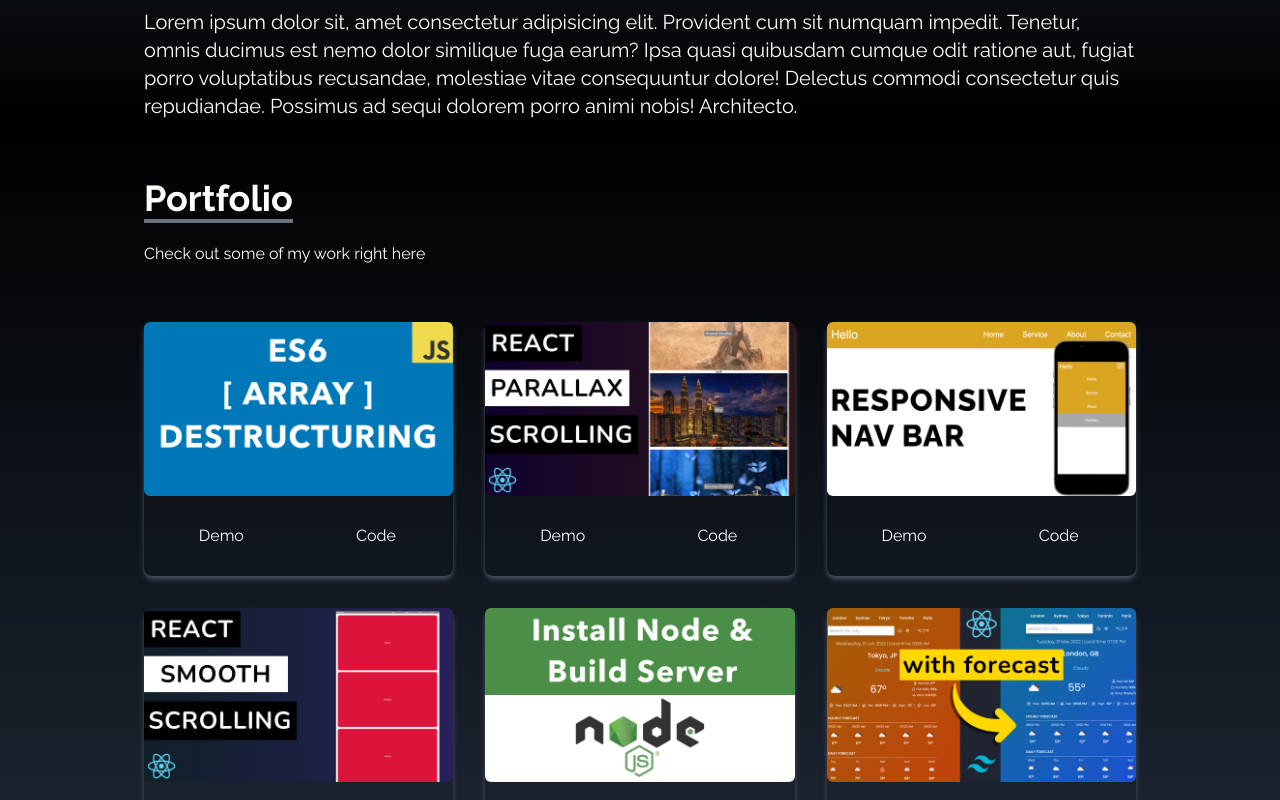
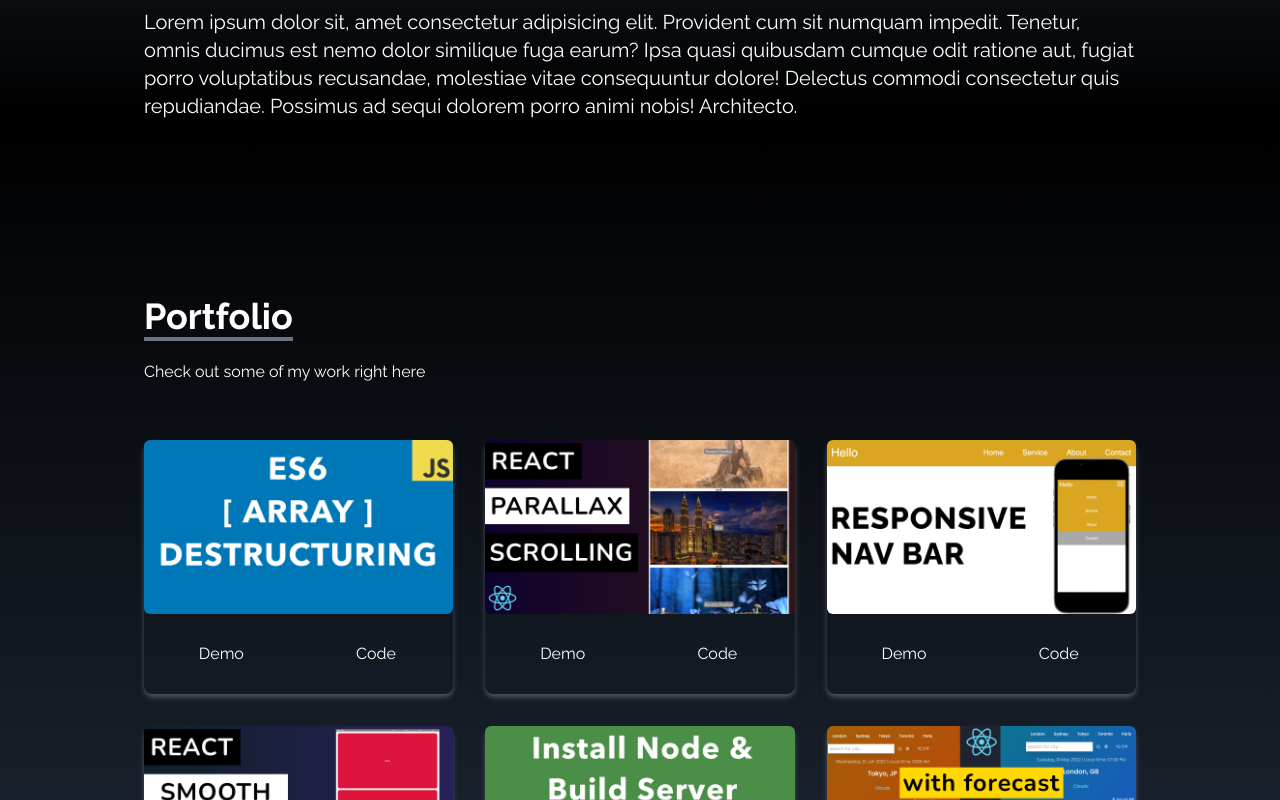
Before and after one commit to Nganga-A/myportfolio, a React (Create React App) app: page / in a window 1280 px wide. Shown: the part 1080-1880 px from the top of the page. Built offline with nearby package versions, Linux system fonts and the light colour scheme.

Commit message:
Adjusted height

```diff
--- a/src/components/Portfolio.jsx
+++ b/src/components/Portfolio.jsx
@@ -37,7 +37,7 @@
   return (
     <div
       name="portfolio"
-      className="bg-gradient-to-b from-black to-gray-800 w-full text-white md:h-screen"
+      className="bg-gradient-to-b from-black to-gray-800 w-full text-white h-auto pt-40"
     >
       <div className="max-w-screen-lg p-4 mx-auto flex flex-col justify-center w-full h-full">
         <div className="pb-8">
```
